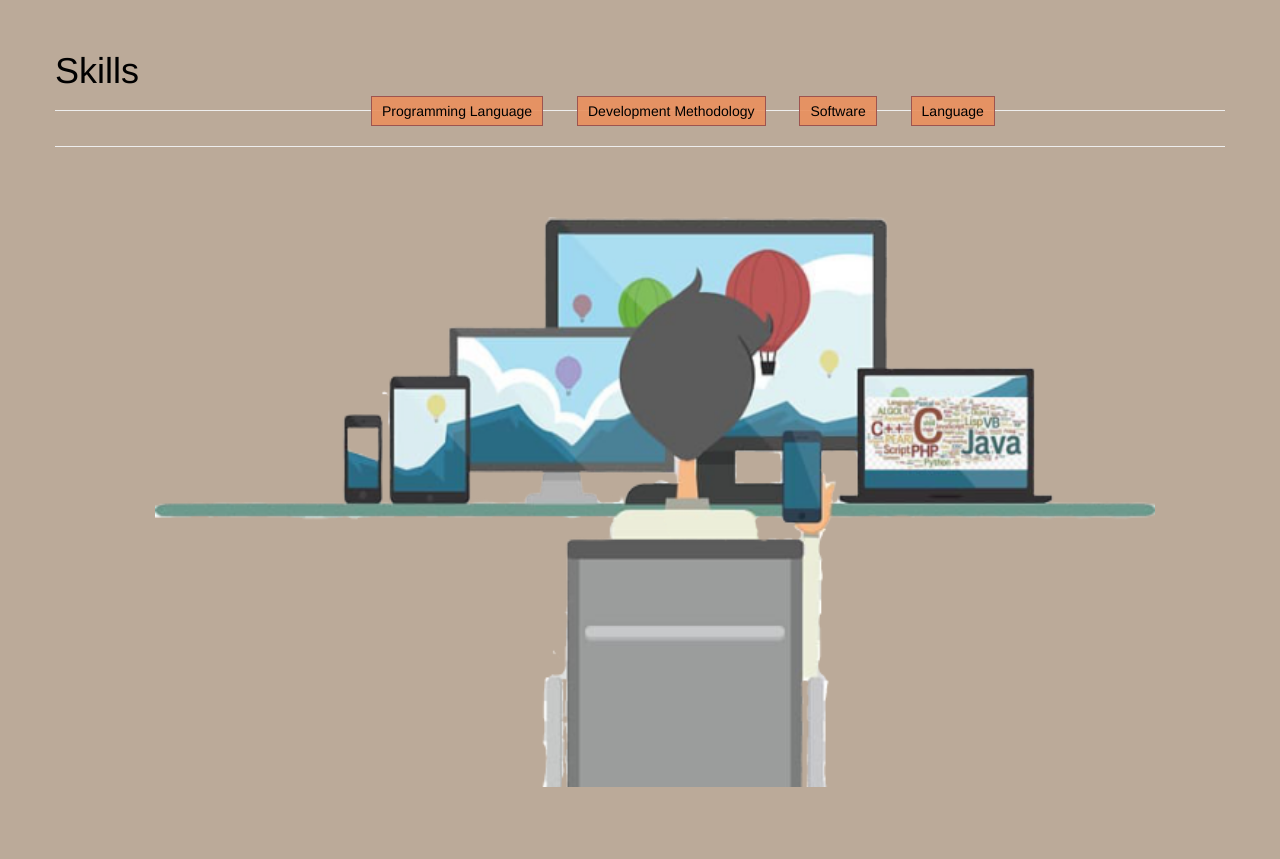
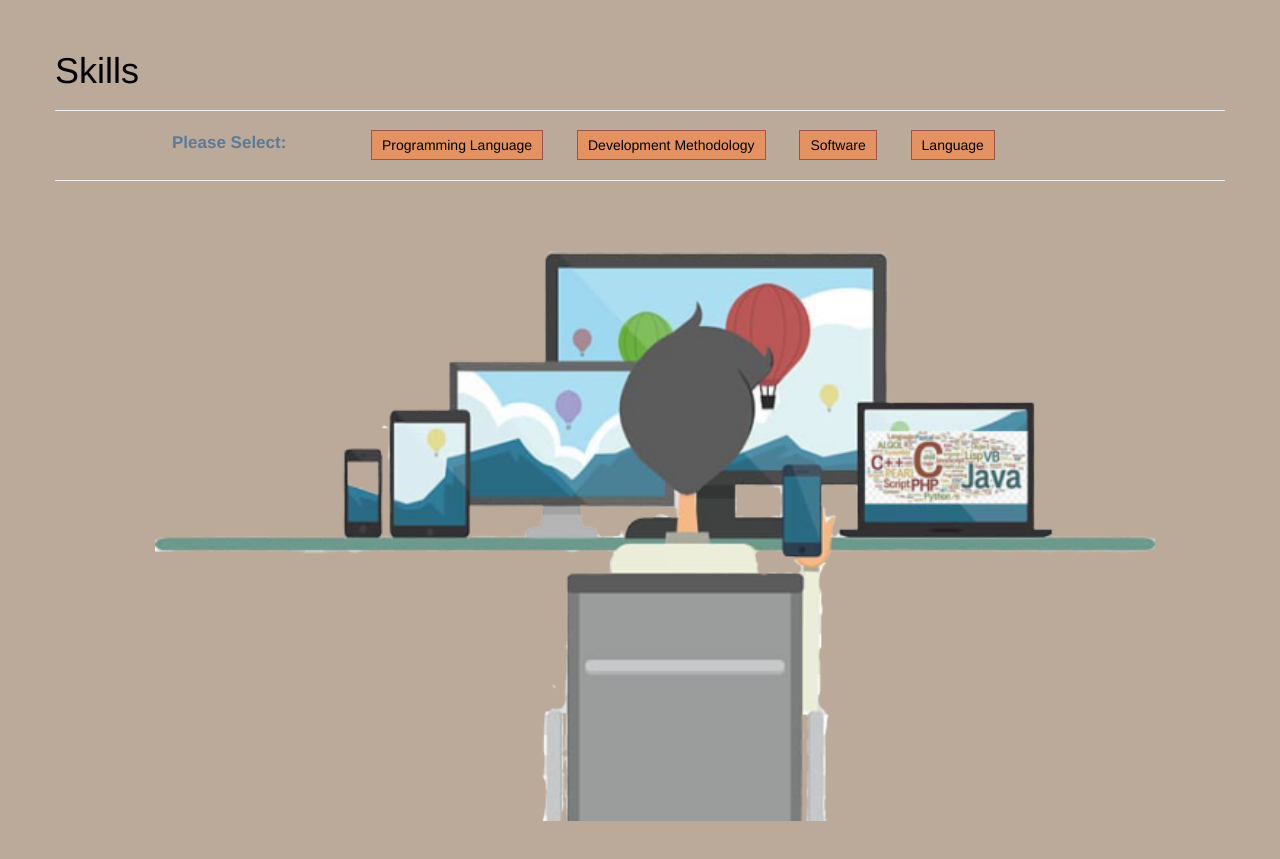
Before and after one commit to nikkimoteva/Portfolio, a plain HTML site: page index.html in a window 1280 px wide. Shown: the part 1880-2739 px from the top of the page. Drawn offline with nearby package versions, Linux system fonts and the light colour scheme; files whose address does not match are found by name.

Commit message:
"Please select" text for skills

```diff
--- a/index.html
+++ b/index.html
@@ -119,6 +119,7 @@
               <br><br><br><br><br>
     <h1 class="skills-head">Skills</h1>
     <hr>
+    <p class="selection">Please Select:</p>
     <div class="button">
       <button type="button" onclick="hiddenDiv('programming language');" id="skills_submit">Programming Language</button>
       <button type="button" onclick="hiddenDiv('development methodology');" id="skills_submit">Development Methodology</button>
```
